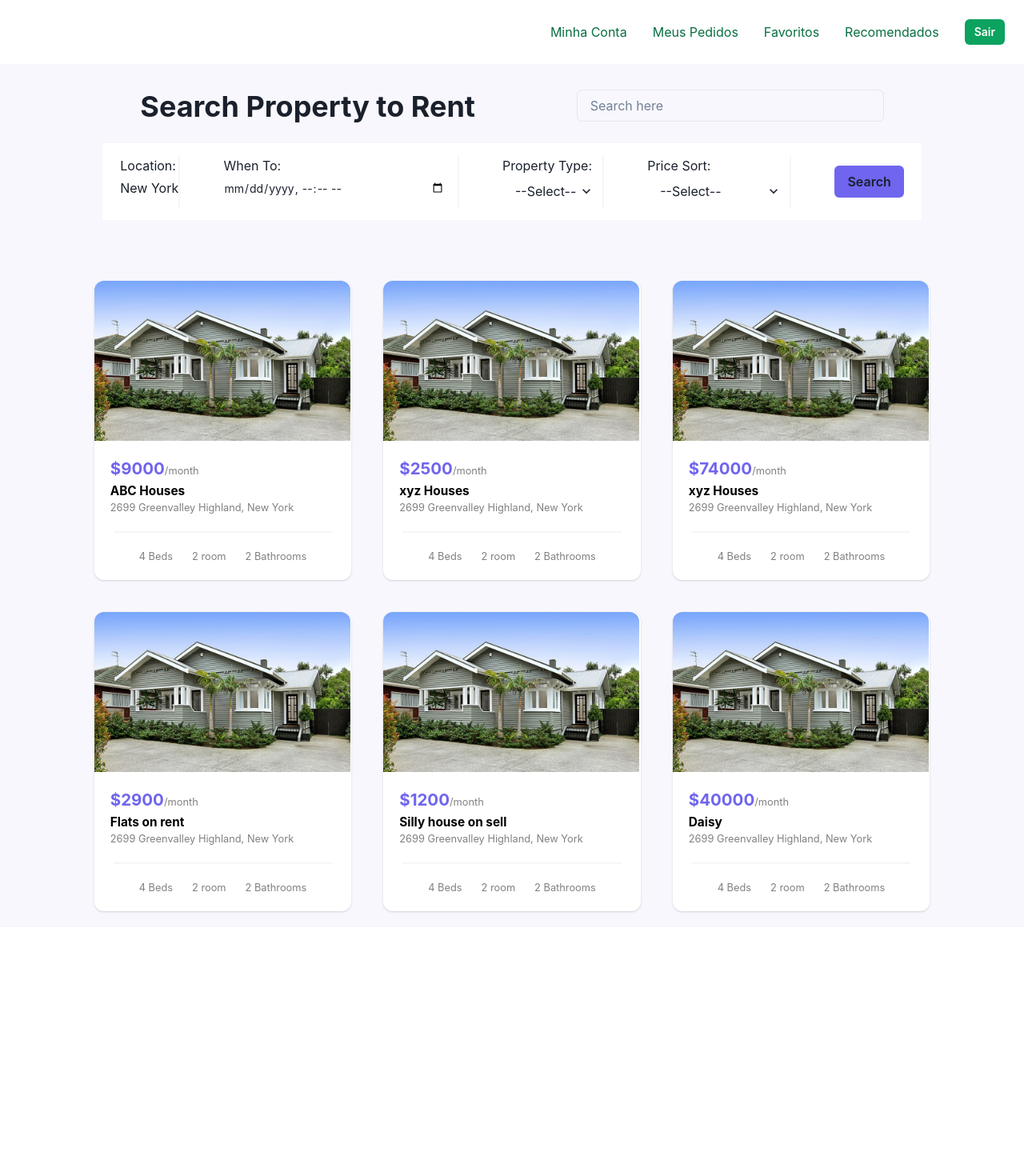
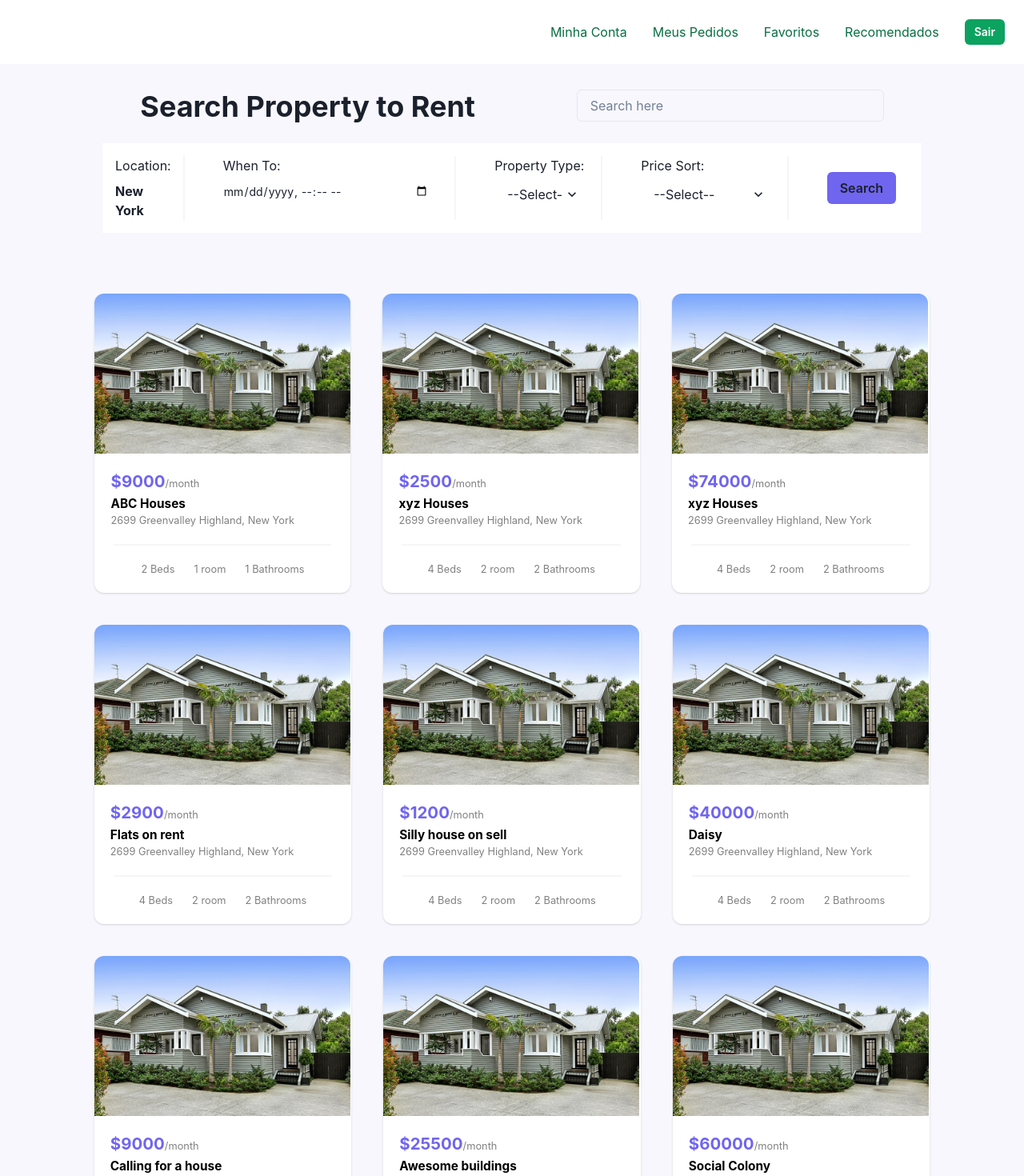
Before and after one commit to snehafarkya/Real-estate, a React (Create React App) app: page / in a window 1280 px wide. Shown: the top 1470 px of the page at 80% size. Before the commit the page ends 1159 px from the top, so only its background shows below. Built offline with nearby package versions, Linux system fonts and the light colour scheme.

Commit message:
add:more data added

```diff
--- a/src/components/filters/Filterbasic.js
+++ b/src/components/filters/Filterbasic.js
@@ -68,12 +68,13 @@ export default function Filterbasic() {
             borderRadius={"0"}
           >
             <label htmlFor="">Location:</label>
-            <Text pt={"1"}>New York</Text>
+            <Text pt={"2"} pr={"4"} fontWeight={"bold"}>New York</Text>
           </Box>
           <Box
             border={"none"}
             borderRight={"2px solid #f6f6f6"}
             borderRadius={"0"}
+            pr={"4"}
           >
             <label htmlFor="">When To: </label>
             <Input
@@ -81,17 +82,21 @@ export default function Filterbasic() {
               size="sm"
               border={"none"}
               type="datetime-local"
+              mt={"1"}
               p={"0"}
               pr={"4"}
+              outline={"none"}
+              _hover={{ border:"none" , outline:"red" }}
             />
           </Box>
           <Box
             border={"none"}
             borderRight={"2px solid #f6f6f6"}
             borderRadius={"0"}
+            pr={"4"}
           >
             <label htmlFor="">Property Type: </label>
-            <Select onChange={showDataonSelect} id="select" border={"none"}>
+            <Select onChange={showDataonSelect} id="select" border={"none"} mt={"1"} >
               <option value="default">--Select--</option>
               <option value="gender" id="gender">
                 Houses
@@ -105,12 +110,14 @@ export default function Filterbasic() {
             border={"none"}
             borderRight={"2px solid #f6f6f6"}
             borderRadius={"0"}
+            pr={"4"}
           >
             <label htmlFor="">Price Sort: </label>
             <Select
               onChange={showDataonSelect}
               id="selectPrice"
               border={"none"}
+              mt={"1"}
             >
               <option value="default">--Select--</option>
               <option value="low" id="low">
@@ -128,6 +135,7 @@ export default function Filterbasic() {
             border={"none"}
             borderRadius={"0"}
             justifyContent={"center"}
+            pr={"4"}
           >
             <Center h={"full"}>
             <Button background={"#7065ee"}>
--- a/src/components/filters/person.js
+++ b/src/components/filters/person.js
@@ -4,22 +4,20 @@ const person = [
   {
     image:houses,
     name:"ABC Houses",
-    flat:"24",
     address:'2699 Greenvalley Highland, New York',
     gender:"Houses",
     price:9000,
     facility:[
       {
-        bed:"4 Beds",
-        room:"2 room",
-        bath:"2 Bathrooms"
+        bed:"2 Beds",
+        room:"1 room",
+        bath:"1 Bathrooms"
       }
     ]
   },
   {
     image:houses,
     name:"xyz Houses",
-    flat:"24",
     address:'2699 Greenvalley Highland, New York',
     gender:"Houses",
     price:2500,
@@ -34,7 +32,6 @@ const person = [
   {
     image:houses,
     name:"xyz Houses",
-    flat:"24",
     address:'2699 Greenvalley Highland, New York',
     gender:"Flats",
     price:74000,
@@ -49,7 +46,6 @@ const person = [
   {
     image:houses,
     name:"Flats on rent",
-    flat:"22",
     address:'2699 Greenvalley Highland, New York',
     gender:"Flats",
     price:2900,
@@ -64,7 +60,6 @@ const person = [
   {
     image:houses,
     name:"Silly house on sell",
-    flat:"23",
     address:'2699 Greenvalley Highland, New York',
     gender:"Houses",
     price:1200,
@@ -79,7 +74,6 @@ const person = [
   {
     image:houses,
     name:"Daisy",
-    flat:"20",
     address:'2699 Greenvalley Highland, New York',
     gender:"Flats",
     price:40000,
@@ -91,5 +85,89 @@ const person = [
       }
     ]
   },
+  {
+    image:houses,
+    name:"Calling for a house",
+    address:'2699 Greenvalley Highland, New York',
+    gender:"Houses",
+    price:9000,
+    facility:[
+      {
+        bed:"4 Beds",
+        room:"2 room",
+        bath:"2 Bathrooms"
+      }
+    ]
+  },
+  {
+    image:houses,
+    name:"Awesome buildings",
+    address:'2699 Greenvalley Highland, New York',
+    gender:"Houses",
+    price:25500,
+    facility:[
+      {
+        bed:"4 Beds",
+        room:"2 room",
+        bath:"2 Bathrooms"
+      }
+    ]
+  },
+  {
+    image:houses,
+    name:"Social Colony",
+    address:'2699 Greenvalley Highland, New York',
+    gender:"Houses",
+    price:60000,
+    facility:[
+      {
+        bed:"4 Beds",
+        room:"2 room",
+        bath:"2 Bathrooms"
+      }
+    ]
+  },
+  {
+    image:houses,
+    name:"Flats here",
+    address:'2699 Greenvalley Highland, New York',
+    gender:"Flats",
+    price:1900,
+    facility:[
+      {
+        bed:"4 Beds",
+        room:"2 room",
+        bath:"2 Bathrooms"
+      }
+    ]
+  },
+  {
+    image:houses,
+    name:"Stanza Living",
+    address:'2699 Greenvalley Highland, New York',
+    gender:"Flats",
+    price:6900,
+    facility:[
+      {
+        bed:"4 Beds",
+        room:"2 room",
+        bath:"2 Bathrooms"
+      }
+    ]
+  },
+  {
+    image:houses,
+    name:"The Birla Buildings",
+    address:'2699 Greenvalley Highland, New York',
+    gender:"Flats",
+    price:35000,
+    facility:[
+      {
+        bed:"4 Beds",
+        room:"2 room",
+        bath:"2 Bathrooms"
+      }
+    ]
+  },
 ]
 export default person;
```
